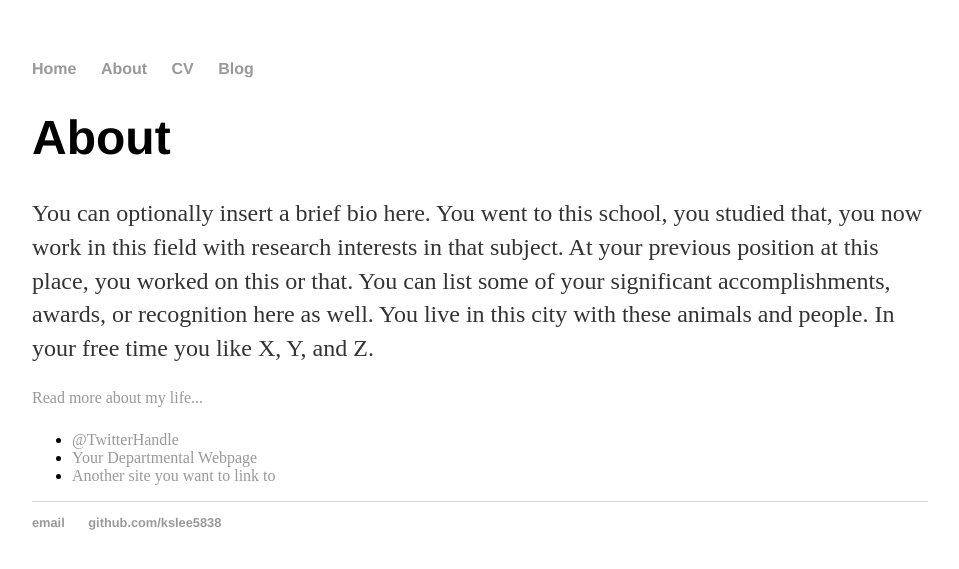
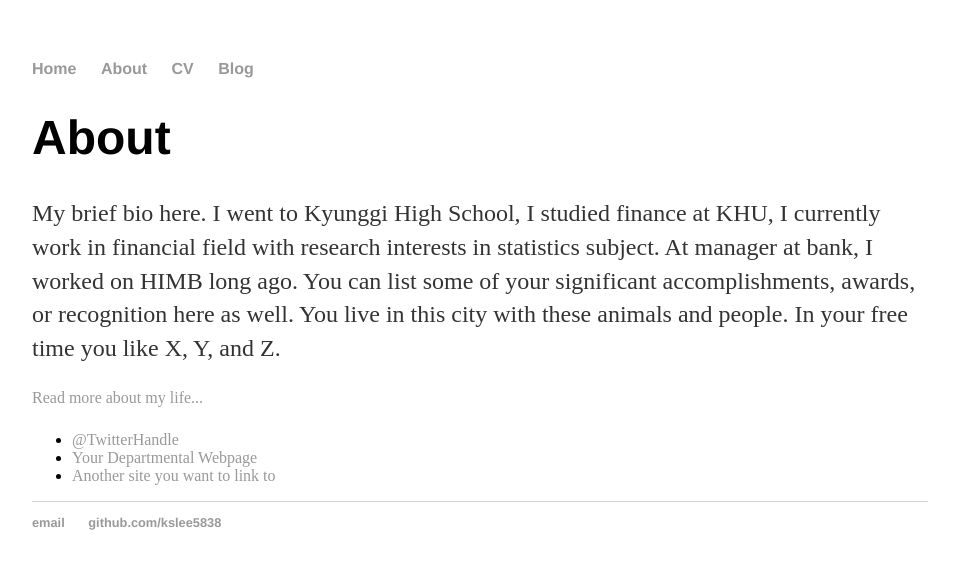
Before and after one commit to kslee5838/kslee5838.github.io, a Jekyll site: the page built from about/index.html, in a window 1280 px wide. Shown: the top 569 px of the page, without its empty margins (160-1119 px from the left). Built offline with Jekyll 4.4.1, drawn with Linux system fonts in a browser that asks for light colours.

Commit message:
update index

```diff
--- a/about/index.html
+++ b/about/index.html
@@ -5,7 +5,7 @@ title: About ks
 <div class="blurb">
 	<h1>About</h1>
 	<p>
-		You can optionally insert a brief bio here. You went to this school, you studied that, you now work in this field with research interests in that subject. At your previous position at this place, you worked on this or that. You can list some of your significant accomplishments, awards, or recognition here as well. You live in this city with these animals and people. In your free time you like X, Y, and Z.</p>
+		My brief bio here. I went to Kyunggi High School, I studied finance at KHU, I currently work in financial field with research interests in statistics subject. At manager at bank, I worked on HIMB long ago. You can list some of your significant accomplishments, awards, or recognition here as well. You live in this city with these animals and people. In your free time you like X, Y, and Z.</p>
                 <a href="/about">Read more about my life...</a>
 	</p>
         <ul class="contacts">
```
